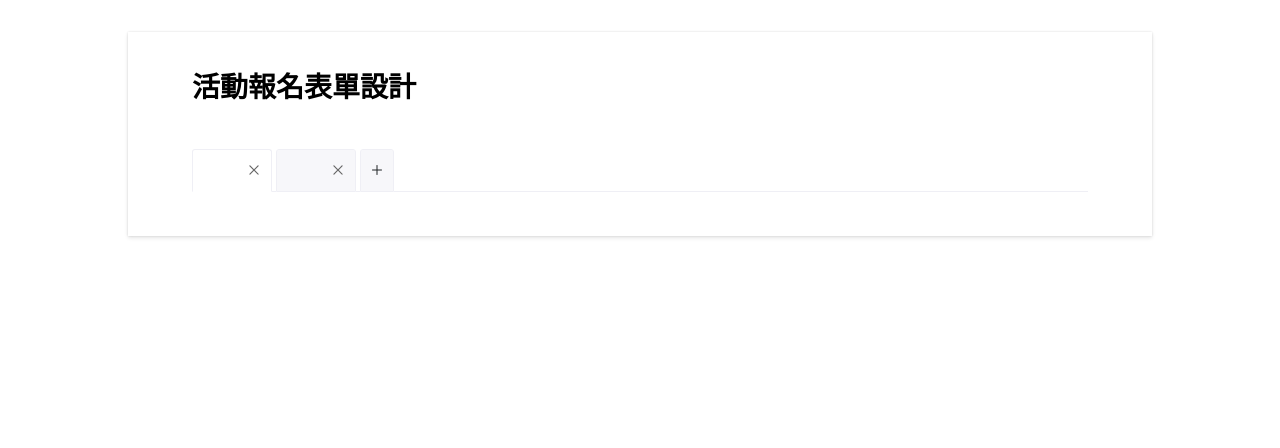
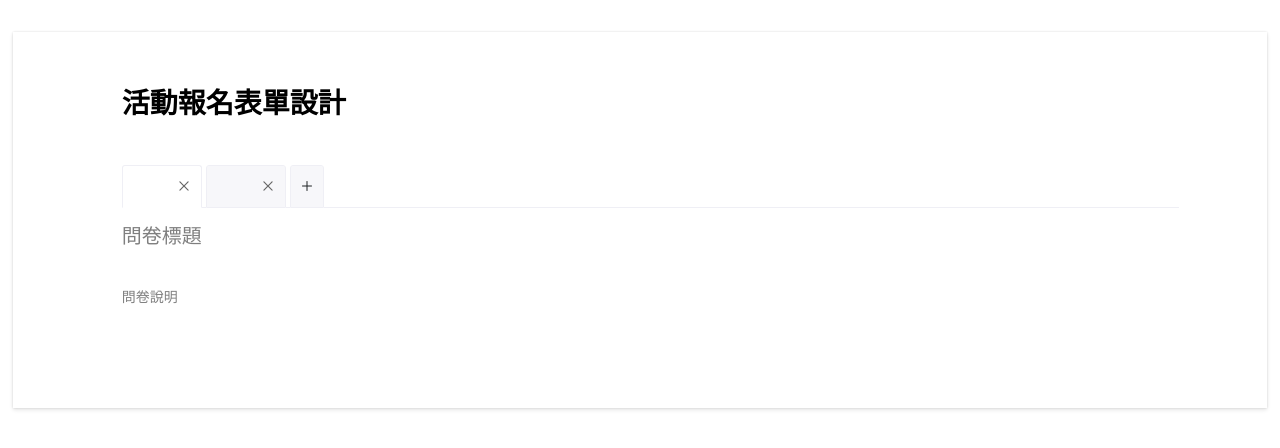
Before and after one commit to renew-key/google-form, a Vue app: page /test in a window 1280 px wide. Shown: the top 448 px of the page. Built offline with nearby package versions, Linux system fonts and the light colour scheme.

Commit message:
更新表單模組

```diff
--- a/src/assets/base.css
+++ b/src/assets/base.css
@@ -3,3 +3,8 @@
   padding: 0;
   box-sizing: border-box;
 }
+
+input,
+textarea {
+  all: unset;
+}
--- a/src/auto-components.js
+++ b/src/auto-components.js
@@ -12,5 +12,6 @@ declare module 'vue' {
     RouterLink: typeof import('vue-router')['RouterLink']
     RouterView: typeof import('vue-router')['RouterView']
     Tab: typeof import('./components/Head/Tab.vue')['default']
+    Title: typeof import('./components/Head/Title.vue')['default']
   }
 }
--- a/src/components/Head/Tab.vue
+++ b/src/components/Head/Tab.vue
@@ -3,11 +3,12 @@ import { NTabs, NTabPane } from 'naive-ui';
 
 // 定義接收的 props
 const props = defineProps({
+  activeTab: String,
   tabs: Array,  // Tab 名稱陣列
 });
-
+const activeTab = ref('中文');
 // 定義 emit 事件
-const emit = defineEmits(['deleteTab', 'AddTab']);
+const emit = defineEmits(['deleteTab', 'AddTab', 'activeTab']);
 
 // 動態生成 closable 屬性，當 tabs 超過 1 時，才可以關閉
 const closable = computed(() => props.tabs.length > 1);
@@ -21,6 +22,10 @@ const handleAddTab = () => {
 const handleClose = (name) => {
   emit('deleteTab', name);
 };
+
+const handleTabChange = () => {
+  emit('activeTab', activeTab.value);
+}
 </script>
 
 <template>
@@ -30,6 +35,8 @@ const handleClose = (name) => {
     :addable="true"
     :closable="closable"
     tab-style="min-width: 80px;"
+    v-model:value="activeTab"
+    @update:value="handleTabChange"
     @close="handleClose"
     @add="handleAddTab"
   >
--- /dev/null
+++ b/src/components/Head/Title.vue
@@ -0,0 +1,96 @@
+<script setup>
+import { reactive, computed } from 'vue';
+
+// 定義語言代碼和語言名稱
+const langCode = ['cn', 'en', 'kr', 'jp', 'fr', 'de', 'ru', 'sp', 'po', 'it', 'nl', 'id', 'tr', 'thai', 'zh', 'fa', 'ro', 'ar'];
+const langList = ['中文', '英文', '韓語', '日語', '法語', '德語', '俄語', '西班牙語', '葡萄牙語', '義大利語', '荷蘭語', '印度語', '土耳其語', '泰語', '繁體中文', '波斯語', '羅馬尼亞語', '阿拉伯語'];
+
+// 定義接收的 props
+const props = defineProps({
+  tabLang: String, // 當前選中的語言
+  tabs: Array, // Tab 名稱陣列
+});
+
+// 設定 name 資料
+const name = reactive([{
+  questionnaire_name: '',
+  desc: '',
+  language: 'cn' // 預設語言為 'cn'
+}]);
+
+// 計算屬性，將當前選中的語言對應到 language 變數
+const currentLang = computed(() => langCode[langList.indexOf(props.tabLang)]);
+
+// 篩選出對應語言的問卷項目
+const filteredName = computed(() => {
+  return name.filter(item => item.language === currentLang.value);
+});
+</script>
+
+<template>
+  <div
+    v-for="i in filteredName"
+    :key="i.language"
+  >
+    <!-- 問卷標題 -->
+    <div class="li">
+      <textarea
+        class="title-area"
+        placeholder="問卷標題"
+        v-model="i.questionnaire_name"
+      ></textarea>
+    </div>
+
+    <!-- 問卷說明 -->
+    <div class="li">
+      <textarea
+        placeholder="問卷說明"
+        v-model="i.desc"
+      ></textarea>
+    </div>
+  </div>
+</template>
+
+<style scoped>
+.form-create-wrap .li {
+  position: relative;
+  margin-bottom: 15px;
+  width: 100%;
+  /* 確保有足夠的寬度讓伪元素顯示 */
+}
+
+.form-create-wrap .li:after {
+  content: '';
+  width: 100%;
+  height: 1px;
+  position: absolute;
+  bottom: -1px;
+  left: 0;
+  transform: scaleX(0);
+  background-color: var(--green);
+  /* 確保這個變數正確定義 */
+  transition: transform 0.3s ease, background-color 0.3s ease;
+  /* 確保 transition 正確 */
+}
+
+.form-create-wrap .li:hover:after {
+  transform: scaleX(1);
+  /* 在 hover 時顯示 */
+  background-color: var(--green);
+  /* 確保背景顏色在 hover 時有變化 */
+}
+
+.form-create-wrap .li .title-area {
+  font-size: 20px;
+  all: unset;
+}
+
+.form-create-wrap .li .title-area::-webkit-input-placeholder {
+  font-size: 20px;
+}
+
+.form-create-wrap input::-webkit-input-placeholder,
+.form-create-wrap textarea::-webkit-input-placeholder {
+  color: rgba(0, 0, 0, .5);
+}
+</style>
--- a/src/pages/test.vue
+++ b/src/pages/test.vue
@@ -1,9 +1,11 @@
 <script setup>
 import { useMessage } from "naive-ui";
 const message = useMessage();
+const focusIndex = ref(0)
+const activeTab = ref('中文')
 // 管理所有的 Tab
 const tabs = ref(['中文', '英文']);
-const addLangVisible = ref(false)
+const addLangVisible = ref(false);
 // 當 Tab 被刪除時，從 tabs 陣列中移除
 const handleDeleteTab = (tab) => {
   const tabIndex = tabs.value.findIndex(panelName => panelName === tab);
@@ -27,10 +29,18 @@ const handleAddLan = (res) => {
   }
 }
 const handleCloseModal = () => {
+  addLangVisible.value = false;
+}
 
-  addLangVisible.value = false;
+const focusTitle = (event) => {
+  let classList = event.target.classList
+  if (classList.contains('add-list') || classList.contains('el-icon-plus')) return
+  focusIndex.value = 'title'
+}
+const handleActiveTab = (res) => {
+  activeTab.value = res;
+}
 
-}
 </script>
 
 <template>
@@ -41,12 +51,21 @@ const handleCloseModal = () => {
   />
   <div class="form-create-wrap">
     <div class="wrap">
-      <div class="header">
+      <div
+        class="item title"
+        @click="focusTitle($event)"
+        :class="{ 'title-focus': focusIndex === 'title' }"
+      >
         <h1 class="form-title">活動報名表單設計</h1>
         <Tab
           :tabs="tabs"
           @deleteTab="handleDeleteTab"
           @AddTab="handleAddTab"
+          @activeTab="handleActiveTab"
+        />
+        <Title
+          :tabs="tabs"
+          :tabLang="activeTab"
         />
       </div>
     </div>
@@ -55,6 +74,9 @@ const handleCloseModal = () => {
 
 <style scoped>
 .form-create-wrap {
+  --green: #4ca2ae;
+  --grey: rgba(0, 0, 0, .5);
+  position: relative;
   width: 80%;
   min-height: 400px;
   margin: 2rem auto;
@@ -69,11 +91,49 @@ const handleCloseModal = () => {
   padding: 2rem 4rem;
 }
 
-.header {
+.form-create-wrap .item {
   width: 100%;
+  padding: 16px 24px 24px 42px;
 }
+
+.form-create-wrap .title-focus {
+  border-left-color: var(--green) !important;
+}
+
+.form-create-wrap .title {
+  border-left: 3px solid transparent;
+  position: relative;
+}
+
+.form-create-wrap .add-list {
+  width: 50px;
+  height: 50px;
+  border-radius: 50%;
+  background-color: #e9e9e9;
+  position: absolute;
+  left: 50%;
+  transform: translateX(-50%);
+  bottom: -15px;
+  display: flex;
+  align-items: center;
+  justify-content: center;
+  cursor: pointer;
+}
+
 
 .form-title {
   margin-bottom: 2.5rem;
 }
+
+@media (min-width: 520px) {
+  .form-create-wrap {
+    width: 98%;
+  }
+}
+
+@media (max-width: 920px) {
+  .form-create-wrap .wrap {
+    width: 98%;
+  }
+}
 </style>
```
